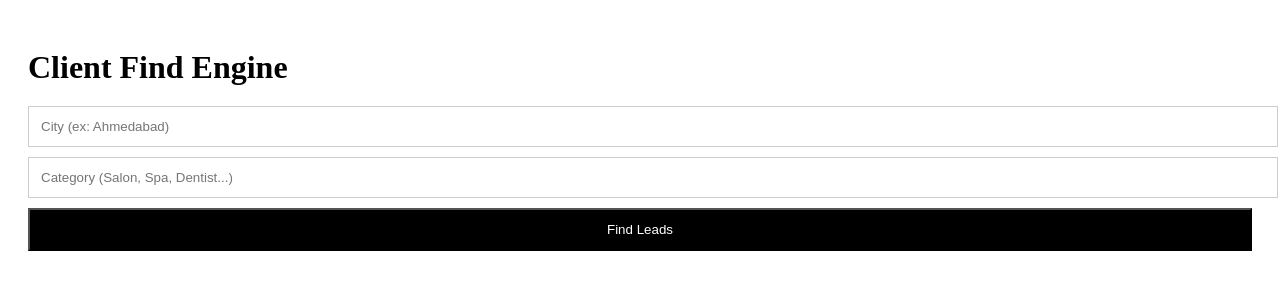
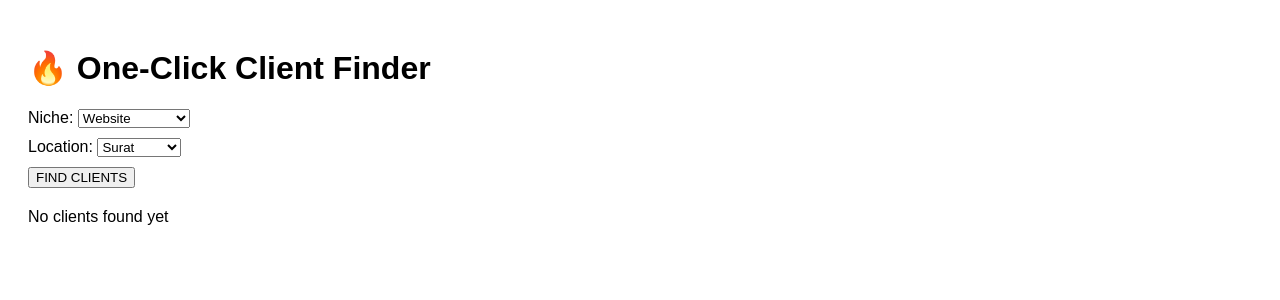
Before and after one commit to Om-Vasani/Client-find-engine, a Next.js app: page / in a window 1280 px wide. Shown: the top 300 px of the page. Built offline with nearby package versions, Linux system fonts and the light colour scheme.

Commit message:
Update index.js

```diff
--- a/pages/index.js
+++ b/pages/index.js
@@ -2,125 +2,71 @@
 import { useState } from "react";
 
 export default function Home() {
-  const [city, setCity] = useState("");
-  const [category, setCategory] = useState("");
-  const [leads, setLeads] = useState([]);
+  const [niche, setNiche] = useState("Website");
+  const [location, setLocation] = useState("Surat");
+  const [clients, setClients] = useState([]);
   const [loading, setLoading] = useState(false);
 
-  const fetchLeads = async () => {
+  const findClients = async () => {
     setLoading(true);
-    const r = await fetch("/api/generate", {
-      method: "POST",
-      headers: { "Content-Type": "application/json" },
-      body: JSON.stringify({
-        action: "scrape",
-        city,
-        category,
-      }),
-    });
-
-    const data = await r.json();
-    setLeads(data.leads || []);
+    try {
+      const res = await fetch(
+        `/api/generate?niche=${encodeURIComponent(niche)}&location=${encodeURIComponent(location)}`
+      );
+      const data = await res.json();
+      setClients(data.clients || []);
+    } catch (err) {
+      console.error(err);
+      alert("Failed to fetch clients");
+    }
     setLoading(false);
   };
 
-  const handleSend = async (lead) => {
-    // 1) AI MESSAGE
-    const msgRes = await fetch("/api/generate", {
-      method: "POST",
-      headers: { "Content-Type": "application/json" },
-      body: JSON.stringify({
-        action: "aiMessage",
-        business: lead,
-      }),
-    });
+  return (
+    <div style={{ padding: "20px", fontFamily: "Arial" }}>
+      <h1>🔥 One-Click Client Finder</h1>
 
-    const aiData = await msgRes.json();
+      <div style={{ marginBottom: "10px" }}>
+        <label>Niche: </label>
+        <select value={niche} onChange={(e) => setNiche(e.target.value)}>
+          <option>Website</option>
+          <option>Branding</option>
+          <option>AI Automation</option>
+          <option>Local Business</option>
+          <option>E-commerce</option>
+          <option>Real Estate</option>
+        </select>
+      </div>
 
-    // 2) SEND via WhatsApp
-    await fetch("/api/generate", {
-      method: "POST",
-      headers: { "Content-Type": "application/json" },
-      body: JSON.stringify({
-        action: "send",
-        phone: lead.phone,
-        message: aiData.message,
-      }),
-    });
+      <div style={{ marginBottom: "10px" }}>
+        <label>Location: </label>
+        <select value={location} onChange={(e) => setLocation(e.target.value)}>
+          <option>Surat</option>
+          <option>Gujarat</option>
+          <option>India</option>
+          <option>USA</option>
+          <option>Worldwide</option>
+        </select>
+      </div>
 
-    alert("Message Sent ✔");
-  };
-
-  return (
-    <div style={{ padding: 20 }}>
-      <h1 style={{ marginBottom: 20 }}>Client Find Engine</h1>
-
-      <input
-        value={city}
-        onChange={(e) => setCity(e.target.value)}
-        placeholder="City (ex: Ahmedabad)"
-        style={{
-          padding: 12,
-          width: "100%",
-          border: "1px solid #ccc",
-          marginBottom: 10,
-        }}
-      />
-
-      <input
-        value={category}
-        onChange={(e) => setCategory(e.target.value)}
-        placeholder="Category (Salon, Spa, Dentist...)"
-        style={{
-          padding: 12,
-          width: "100%",
-          border: "1px solid #ccc",
-          marginBottom: 10,
-        }}
-      />
-
-      <button
-        onClick={fetchLeads}
-        style={{
-          padding: 12,
-          background: "black",
-          color: "white",
-          width: "100%",
-        }}
-      >
-        Find Leads
+      <button onClick={findClients} disabled={loading}>
+        {loading ? "Fetching..." : "FIND CLIENTS"}
       </button>
 
-      {loading && <p>Loading...</p>}
-
-      {leads.map((lead, idx) => (
-        <div
-          key={idx}
-          style={{
-            border: "1px solid #ddd",
-            padding: 15,
-            borderRadius: 8,
-            marginTop: 12,
-          }}
-        >
-          <h3>{lead.name}</h3>
-          <p>{lead.address}</p>
-          <p>📞 {lead.phone || "No phone"}</p>
-
-          <button
-            onClick={() => handleSend(lead)}
-            style={{
-              padding: 10,
-              background: "green",
-              color: "white",
-              marginTop: 10,
-              width: "100%",
-            }}
-          >
-            Send AI Message
-          </button>
-        </div>
-      ))}
+      <div style={{ marginTop: "20px" }}>
+        {clients.length > 0 ? (
+          clients.map((c, idx) => (
+            <div key={idx} style={{ border: "1px solid #ccc", padding: "10px", marginBottom: "10px" }}>
+              <h3>{c.name}</h3>
+              <p>{c.address}</p>
+              <p>{c.phone}</p>
+              {c.website && <p>Website: {c.website}</p>}
+            </div>
+          ))
+        ) : (
+          <p>No clients found yet</p>
+        )}
+      </div>
     </div>
   );
-    }
+}
```
